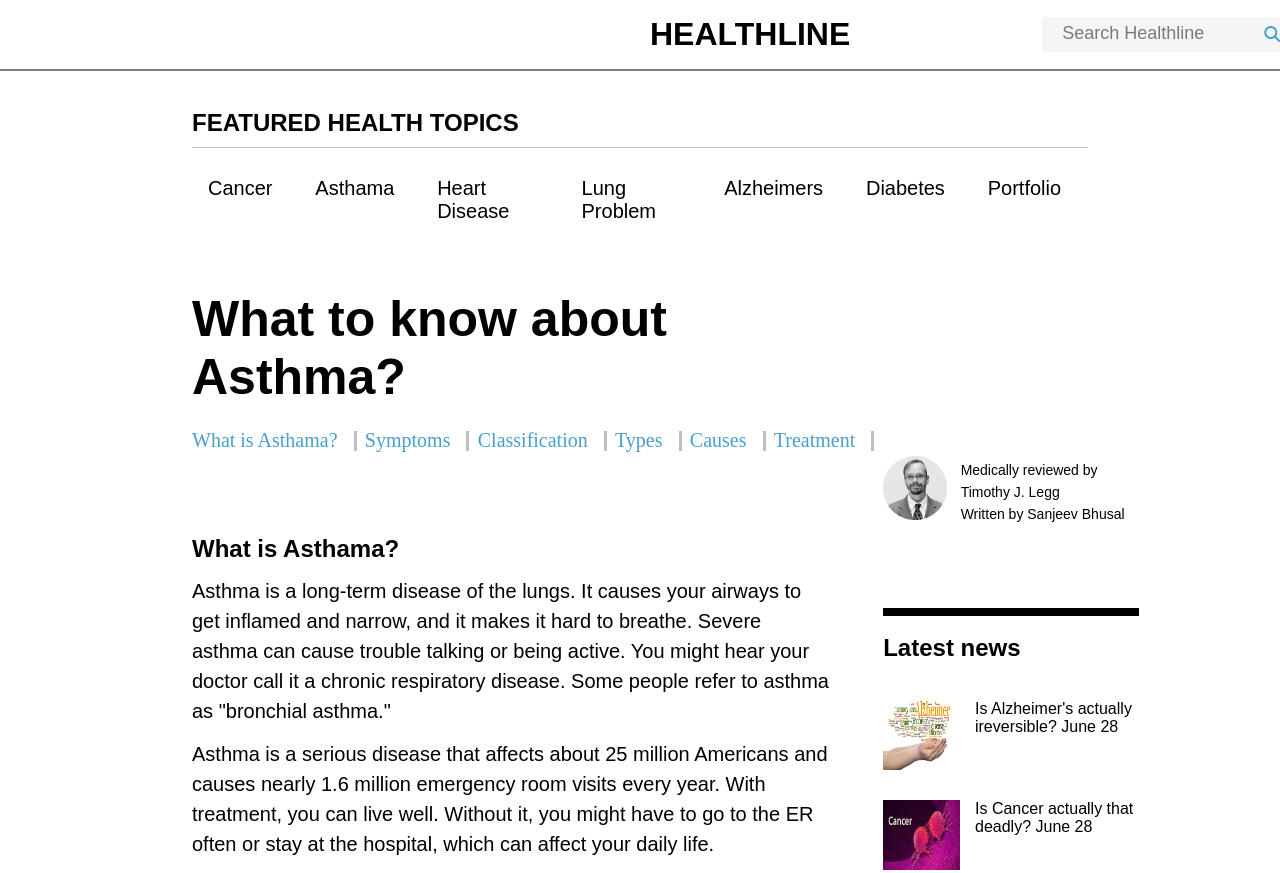
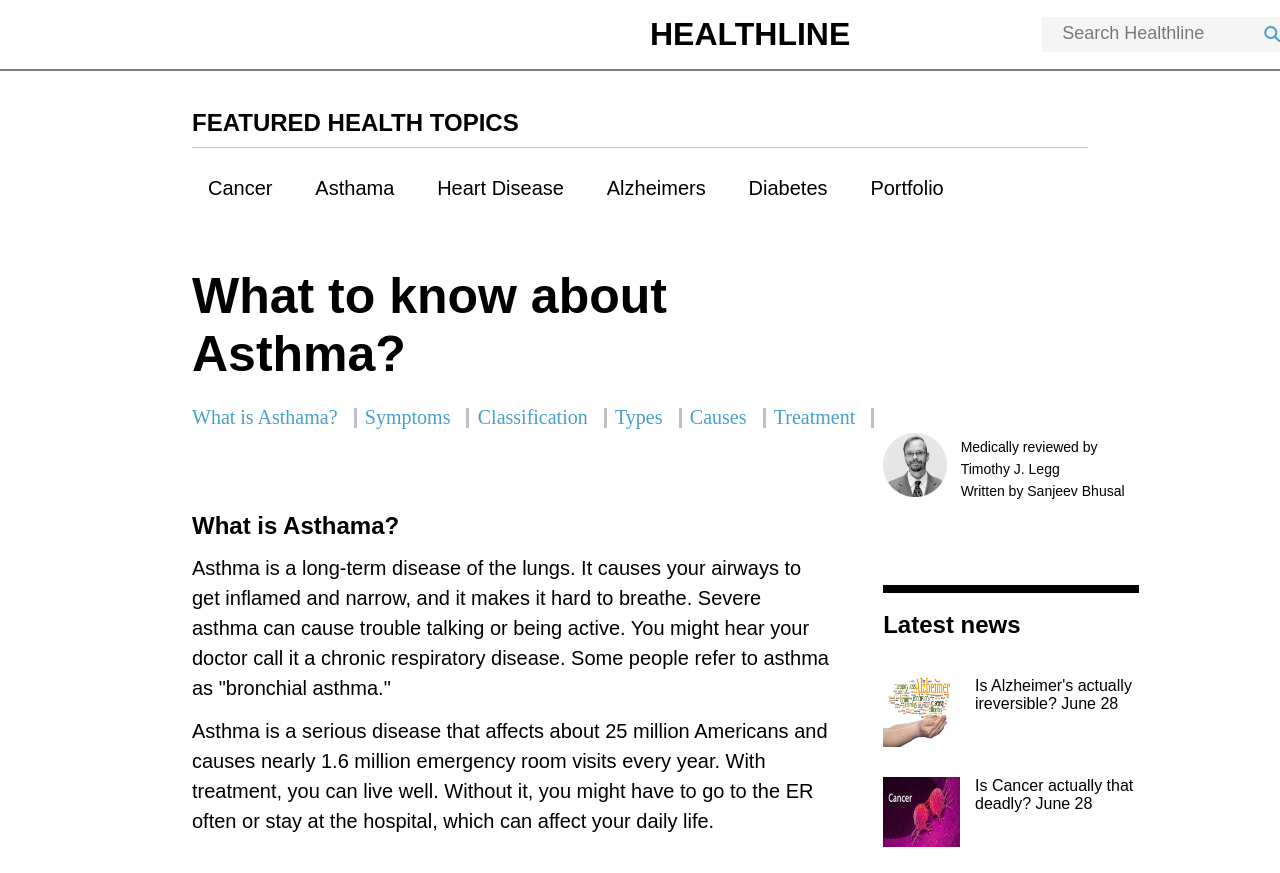
Before and after one commit to sanjeevbhusal/IOT1, a plain HTML site: page Asthama.html in a window 1280 px wide. Shown: the top 873 px of the page. Drawn offline with Linux system fonts and the light colour scheme.

Commit message:
Update Asthama.html

```diff
--- a/Asthama.html
+++ b/Asthama.html
@@ -36,13 +36,12 @@
                 <h2>FEATURED HEALTH TOPICS </h2>
             </div>
             <ul>
-                <li class="nav-links"><a href="Cancer.html">Cancer</a></li>
-                <li class="nav-links"><a href="Asthama.html">Asthama</a></li>
-                <li class="nav-links"><a href="heartdisease.html">Heart Disease</a></li>
-                <li class="nav-links"><a href="lungdisease.html">Lung Problem</a></li>
-                <li class="nav-links"><a href="Alzheimers.html">Alzheimers</a></li>
-                <li class="nav-links"><a href="diabetes.html">Diabetes</a></li>
-                <li class="nav-links"><a href="Portfolio.html">Portfolio</a></li>
+                <li class="nav-links"><a href="Cancer.html" target="_blank">Cancer</a></li>
+                <li class="nav-links"><a href="Asthama.html" target="_blank">Asthama</a></li>
+                <li class="nav-links"><a href="heartdisease.html" target="_blank">Heart Disease</a></li>
+                <li class="nav-links"><a href="Alzheimers.html" target="_blank">Alzheimers</a></li>
+                <li class="nav-links"><a href="diabetes.html" target="_blank">Diabetes</a></li>
+                <li class="nav-links"><a href="Portfolio.html" target="_blank">Portfolio</a></li>
             </ul>
         </nav>
     </header>
```
